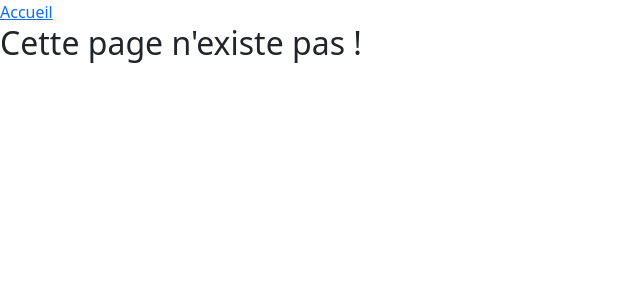
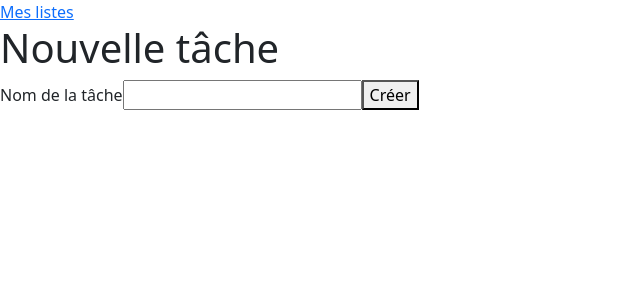
Before and after one commit to FlorentBouysse/TodoList_Symfo, a React (Vite) app in the folder frontend/: page /listes/1/nouvelle-tache in a window 1280 px wide. Shown: the top 300 px of the page, without its empty margins (0-640 px from the left). Built offline with nearby package versions, Linux system fonts and the light colour scheme.

Commit message:
add new task WIP

```diff
--- a/frontend/src/components/lists/Lists.jsx
+++ b/frontend/src/components/lists/Lists.jsx
@@ -11,14 +11,8 @@ export default function Lists() {
         error: false,
         data: undefined
     });
-    const [listData, setListData] = useState({
-        loading: true,
-        error: false,
-        data: undefined
-    });
 
     let content;
-    let listsData;
 
 // #####################################
 // Behavior
@@ -53,9 +47,8 @@ export default function Lists() {
     console.log(userData.data?.length > 0);
     if(userData.loading) content = <div>Loading...</div>
     else if(userData.error) content = <div>Une erreur est survenue...</div>
-    else if(userData.data) {
-        console.log('lalal');
-        console.log(userData.data.nickname);
+    else if(userData.data?.todolistId.length > 0) {
+        // console.log('lalal');
         content = <div>
                 <h2>Bonjour {userData.data.nickname}</h2>
                 <ul>{userData.data ? userData.data.todolistId.map(list => (
@@ -67,12 +60,7 @@ export default function Lists() {
                 )) : "Vous n'avez aucune liste" }</ul>
             </div>
     }
-    else if(userData.data?.length === 0) {
-        content = <p>Votre requête ne correspond à aucune données !</p>
-    }
-    else {
-        console.log('je suis dans le else');
-    }
+    else if(userData.data?.length === 0) content = <p>Votre requête ne correspond à aucune données !</p>
 
 // #####################################
 // Display
--- a/frontend/src/components/lists/ListsCreate.jsx
+++ b/frontend/src/components/lists/ListsCreate.jsx
@@ -2,11 +2,13 @@ import React, { useState } from 'react'
 import Input from '../form/Input';
 import Button from '../form/Button';
 import axios from 'axios';
+import { useNavigate } from 'react-router-dom';
 
 export default function ListsCreate() {
 //##########################################
 // State
     const [listName, setListName] = useState('');
+    const navigate = useNavigate();
 
 //##########################################
 // Behavior
@@ -25,6 +27,7 @@ export default function ListsCreate() {
                 userid: localStorage.userId
             }, config);
 
+            navigate('/listes');
             console.log(listResponse);
         } catch (error) {
             console.log('error: ', error);
--- /dev/null
+++ b/frontend/src/components/tasks/Tasks.jsx
@@ -0,0 +1,68 @@
+import axios from 'axios';
+import React, { useEffect, useState } from 'react'
+import { Link, useParams } from 'react-router-dom';
+
+export default function Tasks() {
+//###################################
+//State
+    const [tasks, setTasks] = useState({
+        loading: true,
+        error: false,
+        data: undefined
+    });
+
+    // Get id in URL
+    const {listId} = useParams();
+    let content;
+    // console.log(listId);
+
+//###################################
+//Behavior
+    useEffect(() => {
+        setTasks({...tasks, loading: true});
+        async function fetchTasks() {
+            try {
+                // configuration du header de la requete
+                const config = {
+                    headers: {Authorization: `Bearer ${localStorage.token}`}
+                };
+
+                const taskResponse = await axios.get(`http://127.0.0.1:8000/api/list/${listId}`, config);
+
+                // console.log(taskResponse.data.tasks);
+                setTasks({loading: false, error: false, data: taskResponse.data})
+            } catch (error) {
+                console.log(error);
+                setTasks({...tasks, loading: false, error: true});
+            }
+        }
+        fetchTasks();
+
+    }, [])
+
+    if(tasks.loading) content = <div>Loading...</div>
+    else if(tasks.error) content = <div>Une erreur est survenue...</div>
+    else if(tasks.data?.tasks.length > 0) {
+        console.log('lalal');
+        content = <div>
+            <h2>Liste: { tasks.data.name }</h2>
+            <ul>
+                {tasks.data ? tasks.data.tasks.map(task => (
+                    <li key={task.id}>
+                        {task.name}
+                    </li>
+                )) : "Vous n'avez aucune tâche dans cette liste !"}
+            </ul>
+        </div>
+    }
+    else if(tasks.data?.tasks.length === 0) content = <p>Votre requête ne correspond à aucune données !</p>
+
+//###################################
+//Display
+  return (
+    <div>
+        <Link to={`../listes/${listId}/nouvelle-tache`}><button>Créer une nouvelle tâche</button></Link>
+        { content }
+    </div>
+  )
+}
--- /dev/null
+++ b/frontend/src/components/tasks/TasksCreate.jsx
@@ -0,0 +1,53 @@
+import axios from 'axios';
+import React, { useState } from 'react'
+import { useNavigate, useParams } from 'react-router-dom';
+import Input from '../form/Input';
+import Button from '../form/Button';
+
+export default function TasksCreate() {
+//#########################################
+// State
+    const [task, setTask] = useState('');
+    const navigate = useNavigate();
+    const {listId} = useParams();
+
+//#########################################
+// Behavior
+    function onChangeTaskName(event) {
+        setTask(event.target.value);
+    }
+
+    async function onSubmitCreate(event) {
+        if(event) event.preventDefault();
+        try {
+            const config = {
+                headers: {Authorization: `Bearer ${localStorage.token}`}
+            };
+            const taskResponse = await axios.post(`http://127.0.0.1:8000/api/task/${listId}/create`, {
+                name: task
+            }, config);
+
+            navigate(`/listes/${listId}`);
+            console.log(taskResponse);
+        } catch (error) {
+            console.log(error);
+        }
+    }
+
+//#########################################
+// Display
+  return (
+    <div>
+        <h1>Nouvelle tâche</h1>
+        <form method='POST' onSubmit={onSubmitCreate}>
+            <Input
+                type={'text'}
+                name={'name'}
+                label={'Nom de la tâche'}
+                onChange={onChangeTaskName}
+                value={task} />
+            <Button title={"Créer"} />
+        </form>
+    </div>
+  )
+}
--- a/frontend/src/routes/Route.jsx
+++ b/frontend/src/routes/Route.jsx
@@ -3,6 +3,8 @@ import NotFoundPage from '../components/errorPage/NotFoundPage';
 import Lists from "../components/lists/Lists";
 import Login from "../components/login/Login";
 import ListsCreate from "../components/lists/ListsCreate";
+import Tasks from "../components/tasks/Tasks";
+import TasksCreate from "../components/tasks/TasksCreate";
 
 
 const router = createBrowserRouter([
@@ -11,24 +13,34 @@ const router = createBrowserRouter([
         path: '/',
         element: (
         <div>
-            <nav>
-            <Link to="/">Home</Link>
-            <Link to="/listes">listes</Link>
-            </nav>
             <Login />
         </div>
         ),
         errorElement: <NotFoundPage />
     },
+// #########################################
+// List
+// #########################################
     {
         path: '/listes',
         element: (
         <div>
             <nav>
             <Link to="/">Home</Link>
-            <Link to="/listes">listes</Link>
+            <Link to="/listes">Mes listes</Link>
             </nav>
             <Lists />
+        </div>
+        ),
+    },
+    {
+        path: '/listes/creer',
+        element: (
+            <div>
+            <nav>
+            <Link to="/listes">Mes listes</Link>
+            </nav>
+            <ListsCreate />
         </div>
         ),
     },
@@ -37,24 +49,48 @@ const router = createBrowserRouter([
         element: (
         <div>
             <nav>
-            <Link to="/">Home</Link>
-            <Link to="/listes">listes</Link>
+            <Link to="/listes">Mes listes</Link>
             </nav>
-            Page de tâches
+            <Tasks />
         </div>
         ),
     },
+// #########################################
+// Task
+// #########################################
     {
-        path: '/listes/creer',
+        path: '/listes/:listId/nouvelle-tache',
         element: (
         <div>
             <nav>
             <Link to="/listes">Mes listes</Link>
             </nav>
-            <ListsCreate />
+            <TasksCreate />
         </div>
         ),
     },
+    // {
+    //     path: '/listes/:listId/nouvelle-tache',
+    //     element: (
+    //     <div>
+    //         <nav>
+    //         <Link to="/listes">listes</Link>
+    //         </nav>
+    //         <TasksCreate />
+    //     </div>
+    //     ),
+    // },
+    // {
+    //     path: '/listes/:listId/nouvelle-tache',
+    //     element: (
+    //     <div>
+    //         <nav>
+    //         <Link to="/listes">listes</Link>
+    //         </nav>
+    //         <TasksCreate />
+    //     </div>
+    //     ),
+    // },
 ]);
 
 export default router;
```
